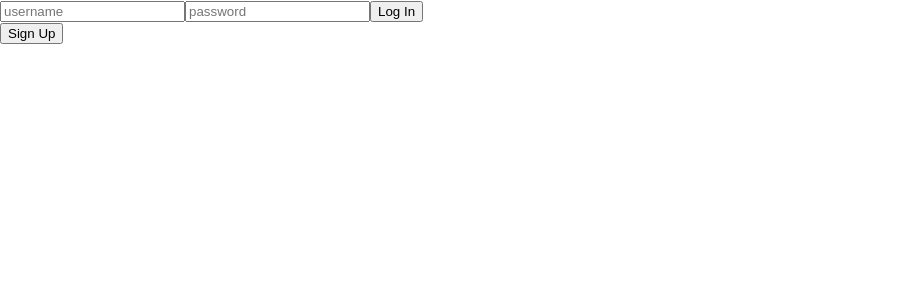
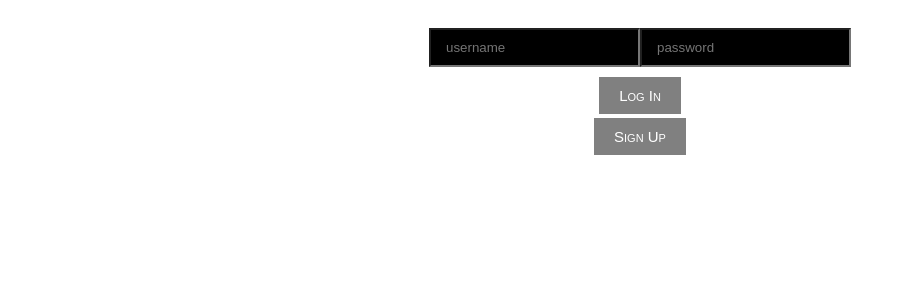
Before and after one commit to hanbyian/CS3141-R01-Team-2, a React (Create React App) app in the folder frontend/studyup/: page / in a window 1280 px wide. Shown: the top 300 px of the page, without its empty margins (0-914 px from the left). Built offline with nearby package versions, Linux system fonts and the light colour scheme.

Commit message:
styling code still broken bruh

```diff
--- a/frontend/studyup/src/groups.js
+++ b/frontend/studyup/src/groups.js
@@ -1,5 +1,6 @@
 import React, { Component } from 'react';
 import root from './index.js';
+import style from './style.css';
 //import {confirmUserAPI,createUser,addTerm,createStudySet, getTermsData, showSetsData, ShowUsersData, allSetsForUser} from "./apiFunctions";
 
 const emptySampleData = {};
@@ -43,22 +44,22 @@ export class LoginPage extends React.Component{
     }
     render(){
         let login = (
-        <div className="signInForm">
+        <div className="signInForm alignc"><br></br>
             <form onSubmit={this.confirmUser}>
-                <input type="text" placeholder="username" id="loginUsername"></input>
-                <input type="text" placeholder="password" id ="loginPassword"></input>
-                <button type="submit">Log In</button>
+                <input type="text" className="inputtext " placeholder="username" id="loginUsername"></input>
+                <input type="text" className="inputtext" placeholder="password" id ="loginPassword"></input><br></br>
+                <button type="submit" className="smallcaps button1">Log In</button>
             </form>
-            <button onClick={this.handleLoginSignup}>Sign Up</button>
+            <button className="smallcaps button1" onClick={this.handleLoginSignup}>Sign Up</button>
         </div>);
         let signup = (
-        <div className="loginForm">
+        <div className="loginForm alignc"><br></br>
             <form onSubmit={this.registerUser}>
-                <input type="text" placeholder="select a username"></input>
-                <input type="text" placeholder="select a password"></input>
-                <button type="submit">Sign Up</button>
+                <input type="text" className="inputtext" placeholder="select a username"></input>
+                <input type="text" className="inputtext" placeholder="select a password"></input><br></br>
+                <button type="submit" className="smallcaps button1">Sign Up</button>
             </form>
-            <button onClick={this.handleLoginSignup}>Log In</button>
+            <button className="smallcaps button1" onClick={this.handleLoginSignup}>Log In</button>
         </div>);
         let showing = <div></div>;
         if(this.state.showLogin){
@@ -141,15 +142,15 @@ export class HomePage extends React.Component{
                 <div className="memberList" id="createSet">
                     {this.state.newSet}
                 </div>
-                <button onClick={this.addTerm}>+ Add new term</button>
-                <button onClick={this.pushSet}>Finish Making Set</button>
+                <button className="smallcaps button1" onClick={this.addTerm}>+ Add new term</button>
+                <button className="smallcaps button1" onClick={this.pushSet}>Finish Making Set</button>
             </div>);
         }else if(this.state.viewState==0){/* viewState=0 is viewing a specific set */
             //setView for the currently selected set(stored in state) which shows the terms and has study button
             setView=
             (<div>
-                <h3>{this.state.viewingSet}</h3>
-                <ul></ul>
+                <h3 className="smallcaps">{this.state.viewingSet}</h3>
+                <ul className="smallcaps"></ul>
                 <button onClick={this.handleStudyingFlashcards}>Study This Set</button>
             </div>);//need to map list here
         } else if(this.state.viewState==2){/* viewState=2 is studying a set mode  */
@@ -161,17 +162,17 @@ export class HomePage extends React.Component{
         return (
             <div>
             <div className="header">
-                <h1>StudyUp</h1>
-                <h2>Sponsored by Blizzard T. Husky</h2>
+                <h1 className="studyupheader">StudyUp</h1>
+                <h2 className="studyupblizz">Sponsored by Blizzard T. Husky</h2>
             </div>
             {setView}
             <div>
-                <h3>My Sets</h3>
-                <ul>
+                <h3 className="smallcaps">My Sets</h3>
+                <ul className="smallcaps">
                     {this.state.allSets.length==0? <p>you have no sets</p>: this.state.allSets.map(e => (<li key={e[0]}><button onClick = {ee => this.handleViewingSet(e[0])}>{e[1]}</button></li>))}
                 </ul>
-                <button onClick={this.handleCreating}>+ Create Set</button>
-                <p>Select a set to view it and study</p>
+                <button className="smallcaps" onClick={this.handleCreating}>+ Create Set</button>
+                <p className="smallcaps">Select a set to view it and study</p>
             </div>
             </div>
         );
--- /dev/null
+++ b/frontend/studyup/src/style.css
@@ -0,0 +1,44 @@
+.studyupheader{
+    color: black;
+    font-size: 500%;
+    text-align: center;
+    font-variant: small-caps;
+}
+.studyupblizz{
+    text-align: center;
+    font-variant: small-caps;
+}
+
+.smallcaps{
+    font-variant: small-caps;
+}
+
+.alignc{
+    text-align: center;
+    align-items: center;
+}
+
+.inputtext{
+    box-sizing: border-box;
+    margin: 8px 0;
+    padding: 10px 15px;
+    background-color: black;
+    color:white;
+}
+
+.button1{
+    background-color: gray;
+    border: 5px black;
+    color: white;
+    padding: 10px 20px;
+    text-align: center;
+    display: inline-block;
+    font-size: 15px;
+    transition-duration: .5s;
+    margin:2px;
+}
+
+.button1:hover{
+    background-color: rgba(0, 0, 0, 0.199);
+    color: black;
+}
```
